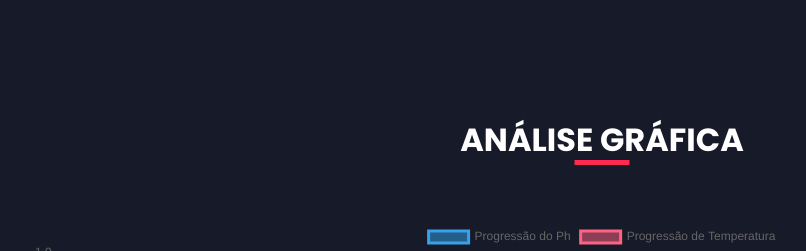
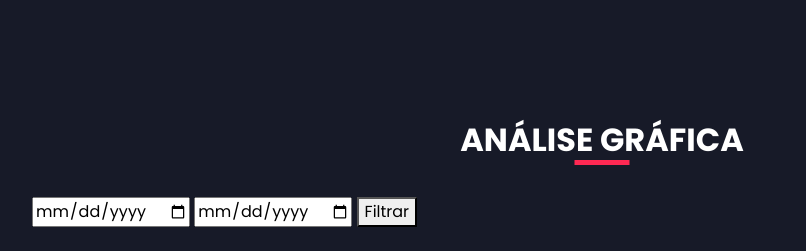
Before and after one commit to andre-m-t/SiteAquario, a Flask app: page / in a window 1280 px wide. Shown: the part 1142-1393 px from the top of the page, without its empty margins (38-844 px from the left). Run offline with Flask 3, Linux system fonts and the light colour scheme; data that the repository does not hold is empty; some libraries are stand-ins or nearby versions.

Commit message:
Começando o filtro

```diff
--- a/templates/index.html
+++ b/templates/index.html
@@ -108,9 +108,12 @@
         <thead>
           <tr>
             <th data-order="desc">Id <button class="toggle-order" data-column="0" data-order="desc"></button></th>
-            <th data-order="desc">Valor de pH <button class="toggle-order" data-column="1" data-order="desc"></button></th>
-            <th data-order="desc">Temperatura (Celsius) <button class="toggle-order" data-column="2" data-order="desc"></button></th>
-            <th data-order="desc">Data e Hora <button class="toggle-order" data-column="3" data-order="desc"></button></th>
+            <th data-order="desc">Valor de pH <button class="toggle-order" data-column="1" data-order="desc"></button>
+            </th>
+            <th data-order="desc">Temperatura (Celsius) <button class="toggle-order" data-column="2"
+                data-order="desc"></button></th>
+            <th data-order="desc">Data e Hora <button class="toggle-order" data-column="3" data-order="desc"></button>
+            </th>
           </tr>
         </thead>
         <tbody>
@@ -175,6 +178,11 @@
           </h2>
         </div>
         <br>
+        <div class="filter-container form_container">
+          <input type="date" name="" id="initialDate">
+          <input type="date" name="" id="finalDate">
+          <button onclick="funcaoFiltro()">Filtrar</button>
+        </div>
         <br>
         <canvas id="myChart" class="display">
           <script>
@@ -227,6 +235,16 @@
             };
 
             const myChart = new Chart(ctx, config)
+
+            function funcaoFiltro() {
+              const data = myChart.data.datasets;
+              // data[0].hidden = !data[0].hidden;
+              // data[1].hidden = !data[1].hidden;
+
+              data[0].data = [1, 2, 3, 4, 5, 6, 7, 8]
+              data[1].data = [9, 10, 11, 12, 13, 14, 15, 16, 17]
+              myChart.update(); // Atualiza o gráfico
+            }
           </script>
         </canvas>
         <!-- <div class="heading_container">
@@ -356,4 +374,5 @@
     }
   </script>
 </body>
+
 </html>
```
Lines whose indentation alone changed are shown as unchanged.
